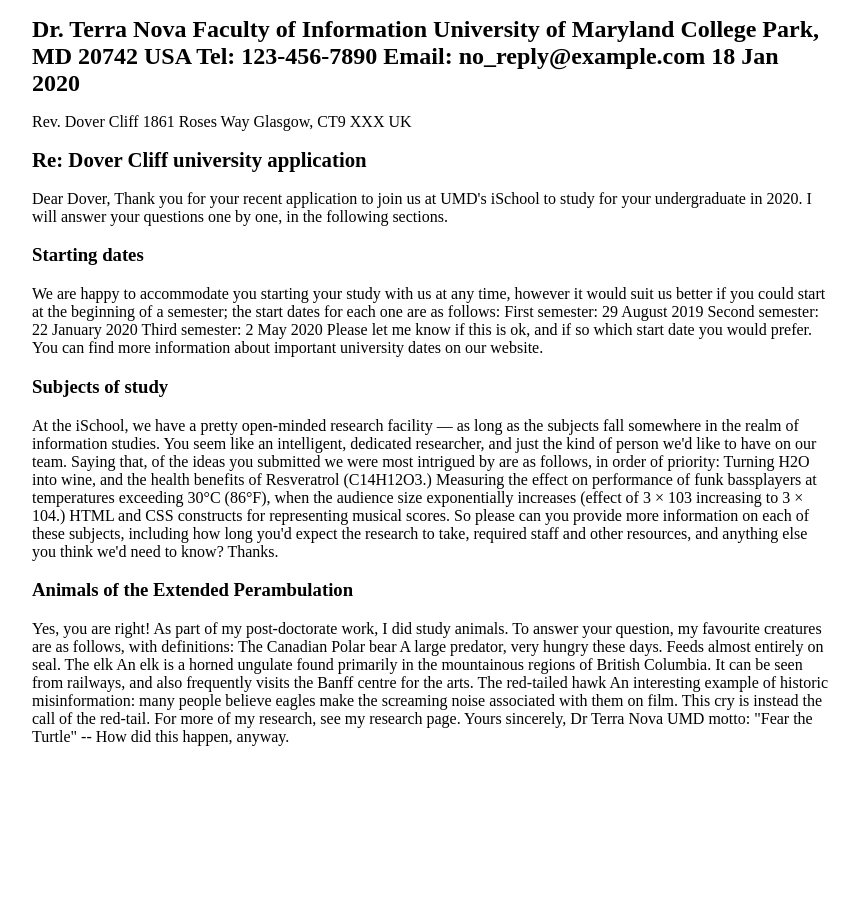
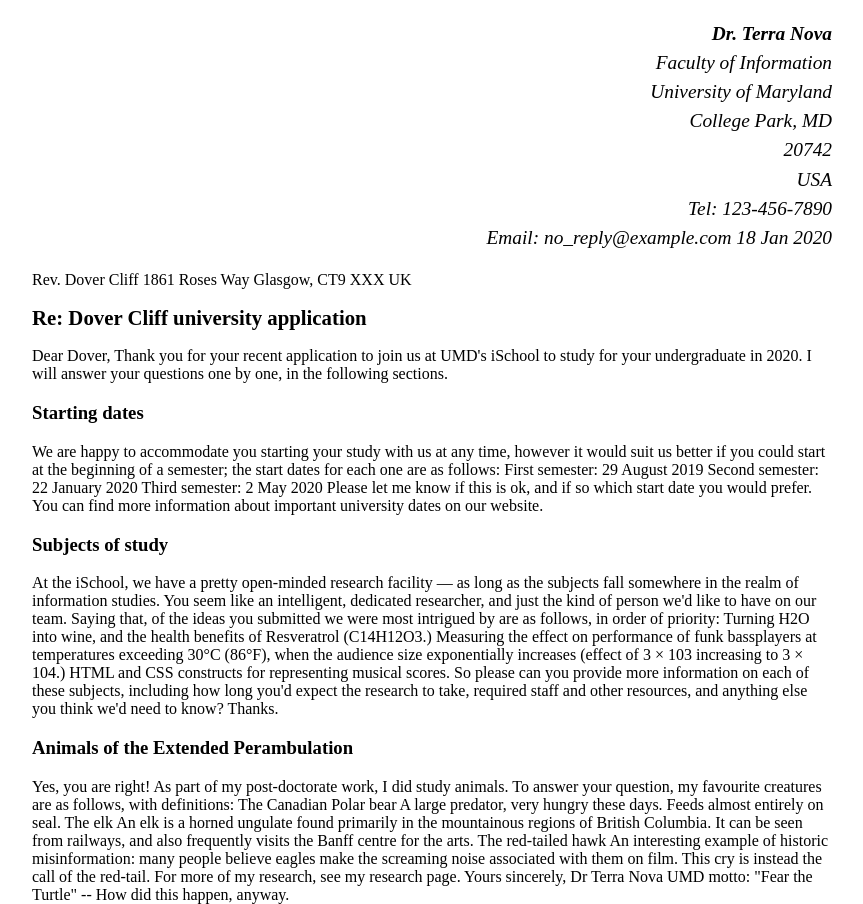
Before and after one commit to ryork99/Lab1, a plain HTML site: page index.html in a window 1280 px wide. Shown: the whole page, without its empty margins (208-1071 px from the left). Before the commit the page ends 800 px from the top, so only its background shows below. Drawn offline with Linux system fonts and the light colour scheme.

Commit message:
another update

```diff
--- a/index.html
+++ b/index.html
@@ -4,18 +4,20 @@
 </head>
 <htmL>
 <body>
-<h1>Dr. Terra Nova
-Faculty of Information
-University of Maryland
-College Park, MD
-20742
-USA
-Tel: 123-456-7890
+<address class = "sender-column">
+<p>
+<strong>Dr. Terra Nova</strong><br />
+Faculty of Information<br />
+University of Maryland<br />
+College Park, MD<br />
+20742<br />
+USA<br />
+Tel: 123-456-7890<br />
 Email: no_reply@example.com
 18 Jan 2020
+</p>
+</address>
 
-
-</h1>
 Rev. Dover Cliff
 1861 Roses Way
 Glasgow, CT9 XXX
```
